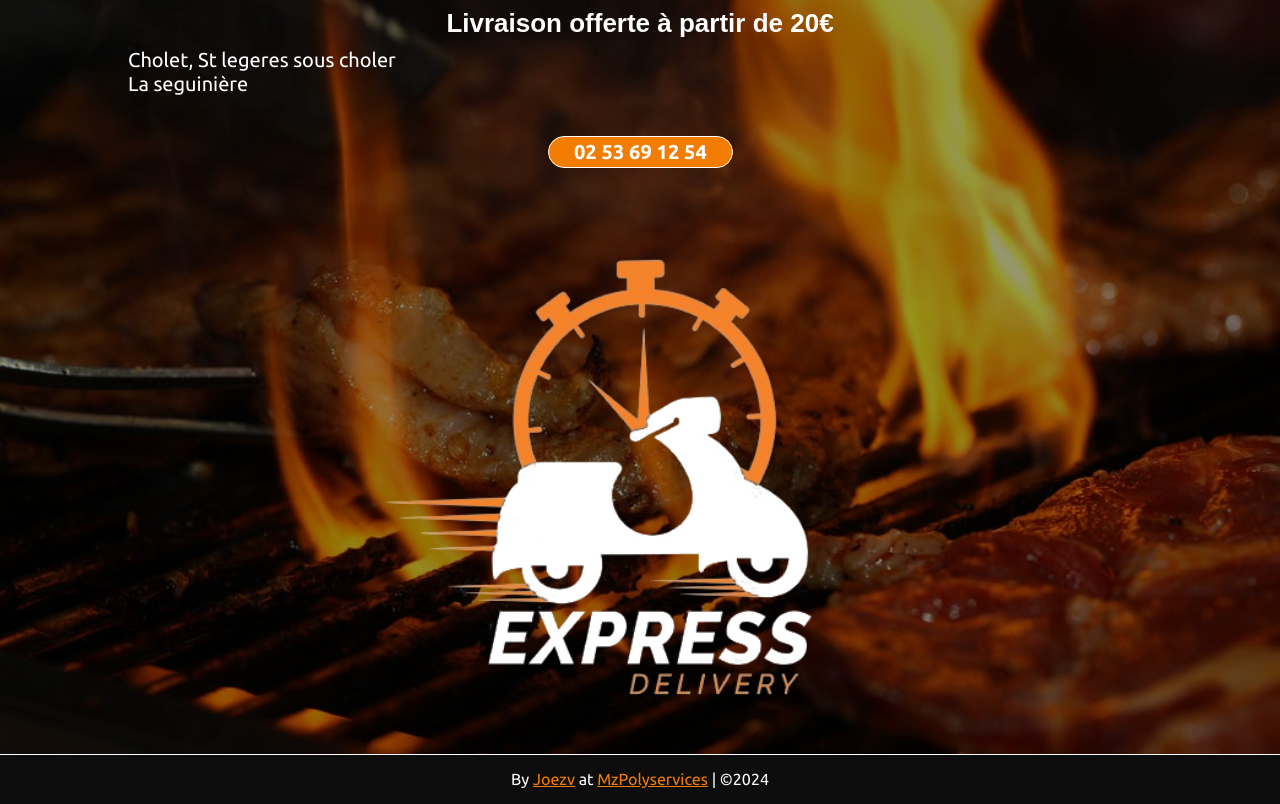
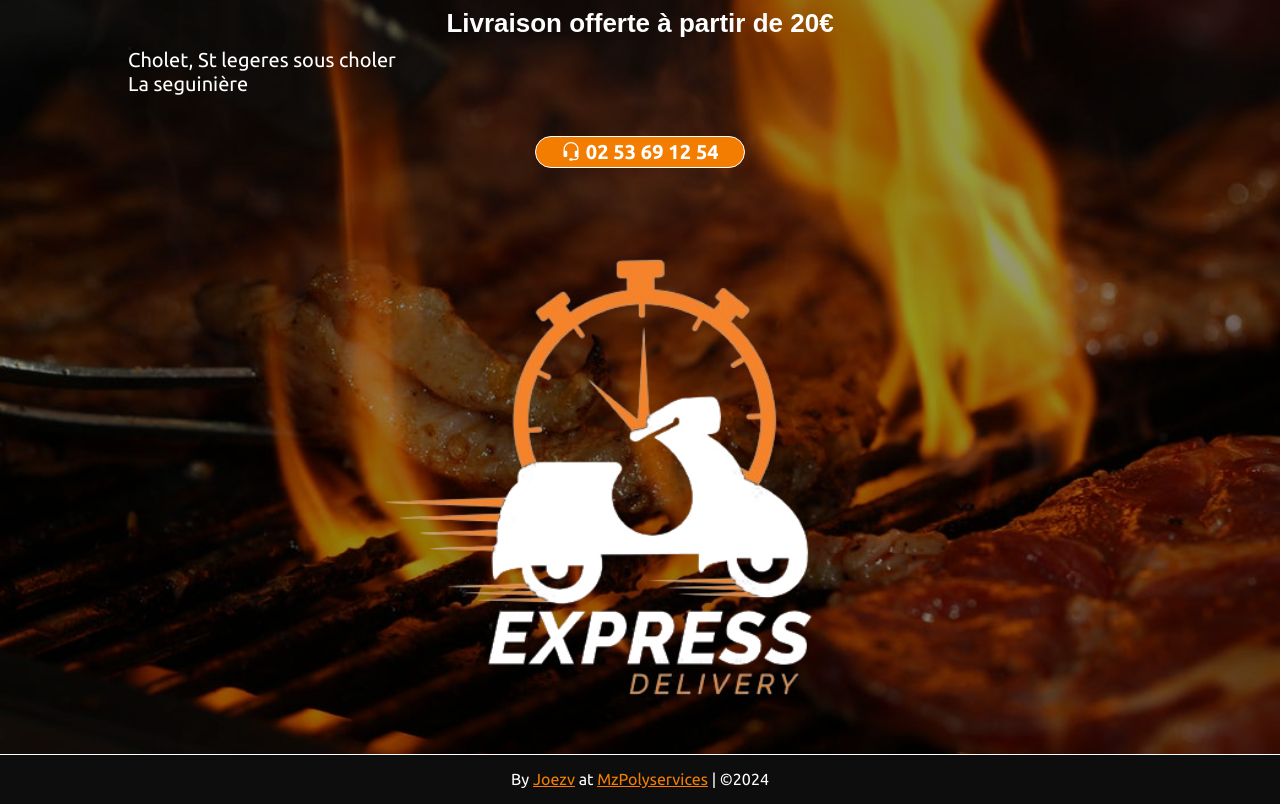
Before and after one commit to le-punch/menu, a plain HTML site: page index.html in a window 1280 px wide. Shown: the part 9100-9904 px from the top of the page. Drawn offline with nearby package versions, Linux system fonts and the light colour scheme; a web font is replaced by a local one.

Commit message:
Update index.html

```diff
--- a/index.html
+++ b/index.html
@@ -901,7 +901,7 @@
         <div style="display: flex; justify-content: center; align-items: center; width: 100vw;">
             <a href="tel:0253691254" style="width: fit-content; color: white; font-size: 20px; font-weight: 600; text-decoration: none; text-align: center; padding: 10px 0;
             border: 1px solid white; background: #f27d01; padding: 0 25px ; margin-top: 2rem;
-            border-radius: 25px;  z-index: 4;" class="scale-up-center">02 53 69 12 54</a>
+            border-radius: 25px;  z-index: 4;" class="scale-up-center"> <i class="bi bi-headset"></i> 02 53 69 12 54</a>
         </div>
         <div style="width: 100vw; display: flex; justify-content: center; background: transparent;">
             <img src="del.webp" alt="" style="width: 50vw; z-index: 4;">
```
